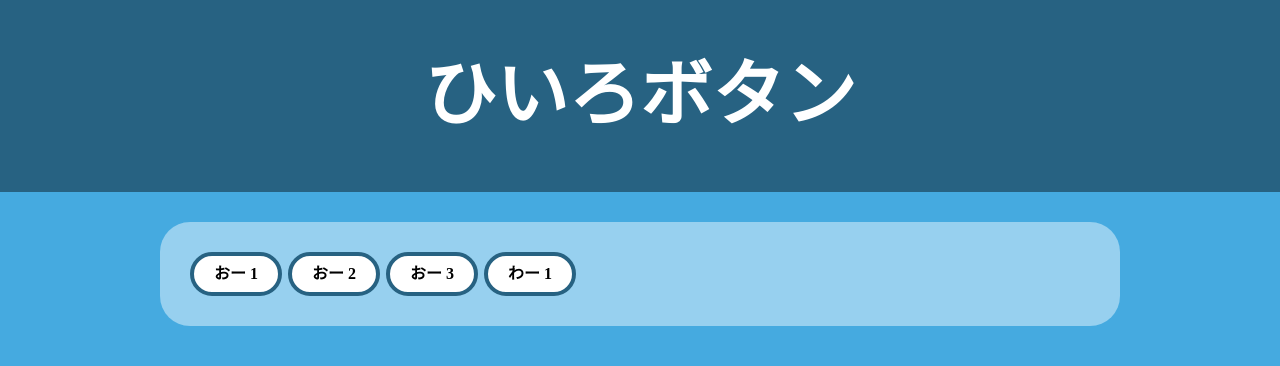
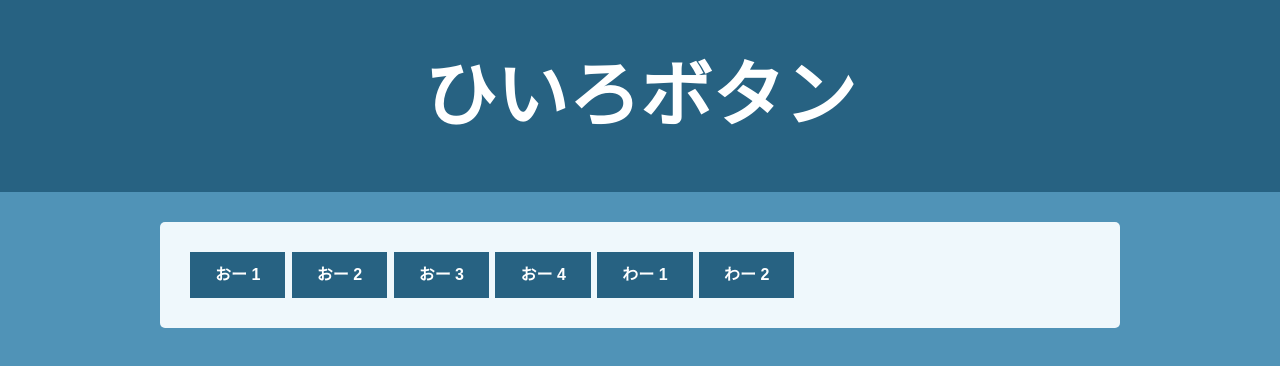
Before and after one commit to sanbaimal/hero_btn, a website: page www/index.html in a window 1280 px wide. Drawn offline with Linux system fonts and the light colour scheme.

Commit message:
[modify] design

```diff
--- a/_src/sass/main.scss
+++ b/_src/sass/main.scss
@@ -1,5 +1,6 @@
-body {
-  background-color: #45aae0;
+body.main-body {
+  background-color: #5093b7;
+  font-family: 'Yu Mincho Light','YuMincho','Yu Mincho','游明朝体',sans-serif;
 }
 
 @media screen and (min-width: 769px) {
@@ -22,15 +23,20 @@ body {
     display: block;
     margin: 30px auto;
     padding: 30px;
-    border-radius: 30px;
-    background-color: #97d0ef;
+    background-color: #eff8fc;
+    border-radius: 5px;
     li {
       display: inline-block;
-      background-color: #fff;
-      border-radius: 25px;
+      background-color: #276282;
       text-align: center;
-      border: 4px solid #276282;
       margin-right: 2px;
+      &:hover {
+        background-color: #eff8fc;
+        a {
+          color: #276282;
+          font-weight: bold;
+        }
+      }
       a {
         height: 36px;
         display: block;
@@ -38,7 +44,8 @@ body {
         line-height: 36px;
         text-decoration: none;
         font-weight: bold;
-        color: #000;
+        color: #fff;
+        border: 5px solid #276282;
       }
     }
   }
--- a/www/index.html
+++ b/www/index.html
@@ -9,7 +9,7 @@
   <link rel="stylesheet" type="text/css" href="/css/reset.css">
   <title>タイトル</title>
 </head>
-<body>
+<body class="main-body">
   <header class="main-header">
     <h1>ひいろボタン</h1>
   </header>
@@ -28,10 +28,18 @@
       <a href="javascript:void(0)" onclick="AudioPLay('se.mp3')">おー 3</a>
     </li>
 
+    <li>
+      <a href="javascript:void(0)" onclick="AudioPLay('se.mp3')">おー 4</a>
+    </li>
+
 
 
     <li>
       <a href="javascript:void(0)" onclick="AudioPLay('se.mp3')">わー 1</a>
+    </li>
+
+    <li>
+      <a href="javascript:void(0)" onclick="AudioPLay('se.mp3')">わー 2</a>
     </li>
 
 
```
Also changed, not shown: _src/template/index.html (+2 -2 lines), www/css/main.css.
